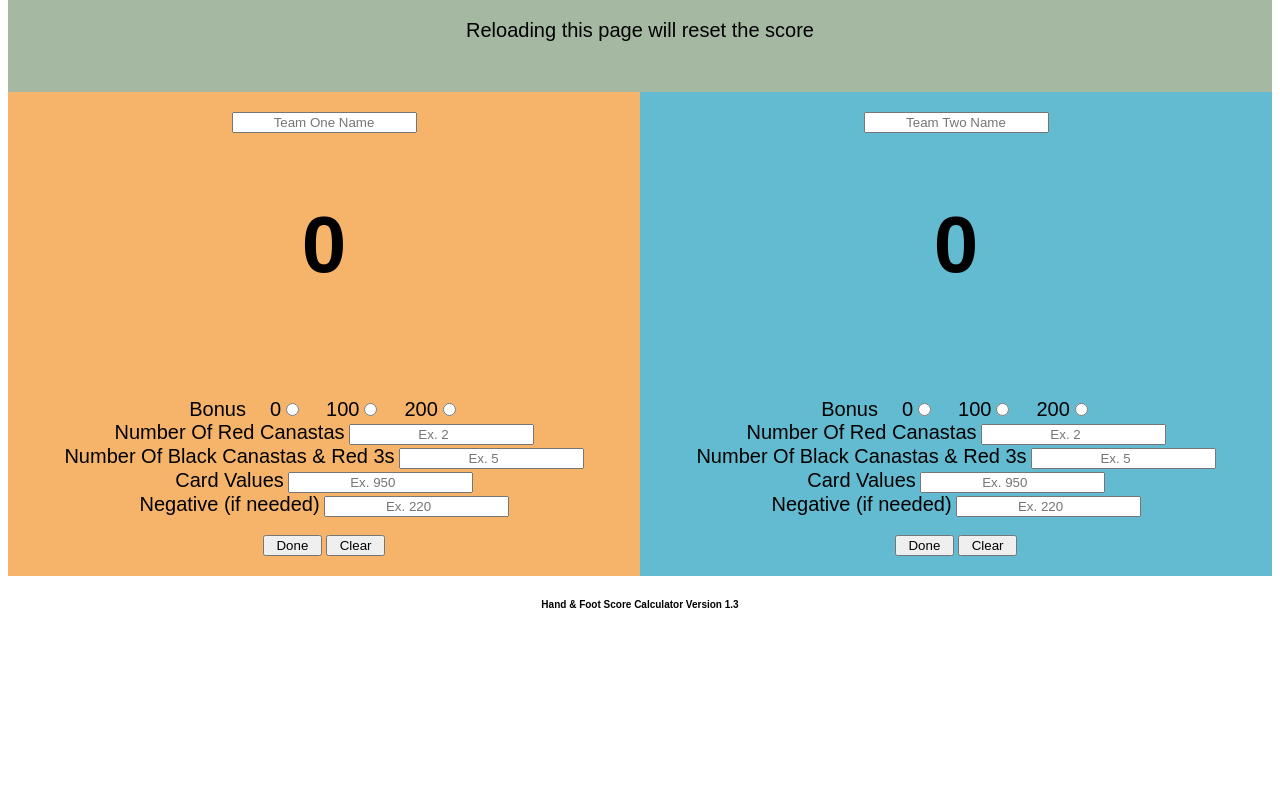
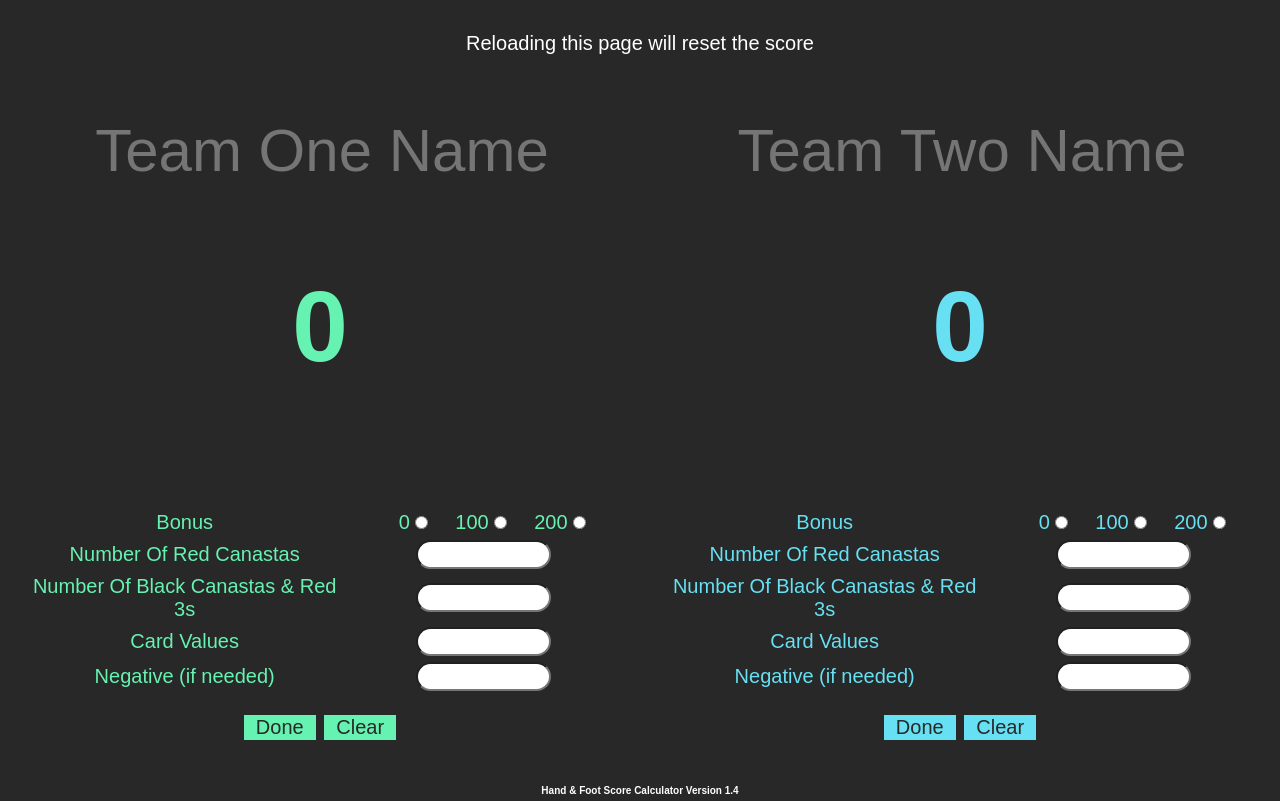
Before and after one commit to Jacob1539/handandfoot, a plain HTML site: page index.html in a window 1280 px wide. Shown: the part 193-994 px from the top of the page. Before the commit the page ends 826 px from the top, so only its background shows below. Drawn offline with Linux system fonts and the light colour scheme.

Commit message:
Add files via upload

```diff
--- a/index.html
+++ b/index.html
@@ -1,29 +1,35 @@
 <!DOCTYPE html>
-<!--hand and foot scoresheet V1.3-->
+<!--hand and foot scoresheet V1.4-->
 <html>
 <head>
-	<title>Hand & Foot Scoring</title>
+	<title>Hand & Foot Scorecard</title>
 	<meta charset="utf-8">
 	<link rel="stylesheet" type="text/css" href="style.css">
+	<link rel="icon" href="icon.png">
 	<body onLoad="done()">
 </head>
 <body>
 	<header>
+		<ul class="unavbar">
+			<li class="navbar"><a href="index.html" class="active">Scorecard</a></li>
+			<li class="navbar"><a href="scoring.html">Scoring Rules</a></li>
+			<li class="navbar" style="float:right"><a href="about.html">About</a></li>
+		</ul>
 		<h1>Hand & Foot Scoring</h1>
 		<p>Reloading this page will reset the score</p>
 	</header>
 	<section class="contain">
 			<section class="type-a">
 				<form>
-					<input type ="text" name="t1name" placeholder="Team One Name">
+					<input type ="text" name="t1name" placeholder="Team One Name" class="tname1">
 				</form>
-				<h2 id="ans1"></h2>
+				<h2 id="ans1" class="ans1"></h2>
 			</section>
 			<section class="type-b">
 				<form>
-					<input type ="text" name="t1name" placeholder="Team Two Name">
+					<input type ="text" name="t1name" placeholder="Team Two Name" class="tname2">
 				</form>
-				<h2 id="ans2"></h2>
+				<h2 id="ans2" class="ans2"></h2>
 				<script>
 					function done() {
 						document.getElementById("done1").click();
@@ -35,27 +41,34 @@
 	<section class="contain2">
 			<section class="type-a">
 				<form>
-				<label>Bonus</label>
-				<label>&emsp;0</label><input type ="radio" id="n1a" name ="n1d" value="0" onclick="n1val(0)">
-				<label>&emsp;100</label><input type ="radio" id="n1b" name ="n1d" value="100" onclick="n1val(100)">
-				<label>&emsp;200</label><input type ="radio" id="n1c" name ="n1d" value="200" onclick="n1val(200)">
-				<br>
-				<label>Number Of Red Canastas</label>
-				<input type="number" id="n2" placeholder="Ex. 2">
-				<br>
-				<label>Number Of Black Canastas & Red 3s</label>
-				<input type="number" id="n9" placeholder="Ex. 5">
-				<br>
-				<label>Card Values</label>
-				<input type="number" id="n3" placeholder="Ex. 950">
-				<br>
-				<label>Negative (if needed)</label>
-				<input type="number" id="n4" placeholder="Ex. 220">
-				<br>
+					<table>
+						<tr>
+							<td><label class="resp1">Bonus</label></td>
+							<td><label class="resp1">&emsp;0</label><input type ="radio" id="n1a" name ="n1d" value="0" onclick="n1val(0)">
+								<label class="resp1">&emsp;100</label><input type ="radio" id="n1b" name ="n1d" value="100" onclick="n1val(100)">
+								<label class="resp1">&emsp;200</label><input type ="radio" id="n1c" name ="n1d" value="200" onclick="n1val(200)"></td>
+						</tr>
+						<tr>
+							<td><label class="resp1">Number Of Red Canastas</label></td>
+							<td><input type="number" id="n2" class="resp1f"></td>
+						</tr>
+						<tr>
+							<td><label class="resp1">Number Of Black Canastas & Red 3s</label></td>
+							<td><input type="number" id="n9" class="resp1f"></td>
+						</tr>
+						<tr>
+							<td><label class="resp1">Card Values</label></td>
+							<td><input type="number" id="n3" class="resp1f"></td>
+						</tr>
+						<tr>
+							<td><label class="resp1">Negative (if needed)</label></td>
+							<td><input type="number" id="n4" class="resp1f"></td>
+						</tr>
+					</table>
 				<br>
 				<div class="central">
-				<input type="button" class="type-d" value="Done" onclick="add1()" id="done1">
-				<input type="reset" value="Clear" class="type-d" id="reset1">
+				<input type="button" class="type-dleft" value="Done" onclick="add1()" id="done1">
+				<input type="reset" value="Clear" class="type-dleft" id="reset1">
 				<input type="hidden" id="pre1" value="0">
 				<input type="hidden" id="n1" value="0">
 				</form></div>
@@ -65,6 +78,7 @@
 					}
 					function add1()
 					{
+						//VALIDATION
 						var pre1=document.getElementById("pre1").value;
 						var n1=document.getElementById("n1").value;
 						var n2=document.getElementById("n2").value;
@@ -95,6 +109,18 @@
 						if (isNaN(c9)) {
 							var c9=0
 						}
+						if (c2>100 || c9>100) {
+							alert("For the number of canastas and red threes, please enter the number of canastas and/or threes, not the point value.  For example, for three black canastas and a red three, enter 4 instead of 1200.");
+							return;
+						}
+						if (c1<0 ||c2<0 ||c3<0 ||c9<0) {
+						alert("Only the negative field may contain a negative number.");
+						return;
+						}
+						if(c4<0) {
+							c4*=-1;
+						}
+						//CALCULATION
 						var t1=p1+c1+(500*c2)+(300*c9)+c3-c4;
 						document.getElementById("pre1").setAttribute('value',t1);
 						document.getElementById("ans1").innerHTML=t1;
@@ -105,27 +131,34 @@
 			</section>
 			<section class="type-b">
 				<form>
-				<label>Bonus</label>
-				<label>&emsp;0</label><input type ="radio" id="n5a" name ="n5d" value="0" onclick="n5val(0)">
-				<label>&emsp;100</label><input type ="radio" id="n5b" name ="n5d" value="100" onclick="n5val(100)">
-				<label>&emsp;200</label><input type ="radio" id="n5c" name ="n5d" value="200" onclick="n5val(200)">
-				<br>
-				<label>Number Of Red Canastas</label>
-				<input type="number" id="n6" placeholder="Ex. 2">
-				<br>
-				<label>Number Of Black Canastas & Red 3s</label>
-				<input type="number" id="n10" placeholder="Ex. 5">
-				<br>
-				<label>Card Values</label>
-				<input type="number" id="n7" placeholder="Ex. 950">
-				<br>
-				<label>Negative (if needed)</label>
-				<input type="number" id="n8" placeholder="Ex. 220">
-				<br>
+					<table>
+						<tr>
+							<td><label class="resp2">Bonus</label></td>
+							<td><label class="resp2">&emsp;0</label><input type ="radio" id="n5a" name ="n5d" value="0" onclick="n5val(0)">
+								<label class="resp2">&emsp;100</label><input type ="radio" id="n5b" name ="n5d" value="100" onclick="n5val(100)">
+								<label class="resp2">&emsp;200</label><input type ="radio" id="n5c" name ="n5d" value="200" onclick="n5val(200)"></td>
+						</tr>
+						<tr>
+							<td><label class="resp2">Number Of Red Canastas</label></td>
+							<td><input type="number" id="n6" class="resp2f"></td>
+						</tr>
+						<tr>
+							<td><label class="resp2">Number Of Black Canastas & Red 3s</label></td>
+							<td><input type="number" id="n10" class="resp2f"></td>
+						</tr>
+						<tr>
+							<td><label class="resp2">Card Values</label></td>
+							<td><input type="number" id="n7" class="resp2f"></td>
+						</tr>
+						<tr>
+							<td><label class="resp2">Negative (if needed)</label></td>
+							<td><input type="number" id="n8" class="resp2f"></td>
+						</tr>
+					</table>
 				<div class="central">
 				<br>
-				<input type="button" class="type-d" value="Done" onclick="add2()" id="done2">
-				<input type="reset" value="Clear" class="type-d" id="reset2">
+				<input type="button" class="type-dright" value="Done" onclick="add2()" id="done2">
+				<input type="reset" value="Clear" class="type-dright" id="reset2">
 				<input type="hidden" id="pre2" value="0" id="reset2">
 				<input type="hidden" id="n5" value="0">
 				</form></div>
@@ -135,6 +168,7 @@
 					}
 				function add2()
 				{
+					//VALIDATION
 					var pre2=document.getElementById("pre2").value;
 					var n5=document.getElementById("n5").value;
 					var n6=document.getElementById("n6").value;
@@ -165,6 +199,18 @@
 					if (isNaN(c10)) {
 						var c10=0
 					}
+					if (c6>100 || c10>100) {
+						alert("For the number of canastas and red threes, please enter the number of canastas and/or threes, not the point value.  For example, for three black canastas and a red three, enter 4 instead of 1200.");
+						return;
+					}
+					if (c5<0 ||c6<0 ||c7<0 ||c10<0) {
+						alert("Only the negative field may contain a negative number.");
+						return;
+					}
+					if(c8<0) {
+						c8*=-1;
+					}
+					//CALCULATION
 					var t2=p2+c5+(500*c6)+(300*c10)+c7-c8;
 					document.getElementById("pre2").setAttribute('value',t2);
 					document.getElementById("ans2").innerHTML=t2;
@@ -175,8 +221,8 @@
 			</section>
 	</section>
 	<footer>
-		<h6>Hand & Foot Score Calculator Version 1.3</h6>
-		<!---New in 1.3: Fixed a bug where clicking done for team 2 did not clear entries, the number zero is displayed upon start, 100 point bonus is now a selection rather than a free response-->
+		<h6>Hand & Foot Score Calculator Version 1.4</h6>
+		<!---New in 1.4: Added an icon for the webpage, redesigned the look of the scorecard, added field validation in lieu of placeholders, added navbar and additional pages-->
 	</footer>
 </body>
 </html>
--- a/style.css
+++ b/style.css
@@ -1,18 +1,62 @@
+/*Stylesheet for Hand & Foot Scoresheet V1.4*/
 header {
-  background-color: #a4b8a2;
-  padding: 30px;
+  background-color: #282828;
+  padding-bottom: 20px;
   text-align: center;
   font-size: 35px;
-  color: black;
+  color: #ffffff;
   font-family: 'Arial', sans-serif;
 }
-header {
-  background-color: #fff
-  padding: 30px;
+.version{
+  width:80%;
+  margin-left: auto;
+  margin-right: auto;
+  text-align:left;
+  padding:5px;
+  padding-bottom: 30px;
+}
+body {
+  margin: 0;
+  background-color: #282828;
+}
+.active{
+  background-color: #fff;
+  color:#282828;
+}
+h3{
+  color: #fff;
+  text-align: left;
+  font-size: 45px;
+  margin-bottom: -5px;
+}
+a{
+  text-decoration: inherit;
+  color: inherit;
+}
+li.navbar{
+  float:left;
+}
+li a{
+  padding:14px 16px;
+  display:block;
+  color: #fff;
   text-align: center;
-  font-size: 8px;
-  color: black;
-  font-family: 'Arial', sans-serif;
+  text-decoration: none;
+  font-size: 20px;
+}
+li a:hover{
+  background-color: #000;
+}
+li a.active:hover{
+  background-color: #fff;
+  color:#282828;
+}
+ul.unavbar{
+  list-style-type: none;
+  margin: 0;
+  padding: 0;
+  overflow:hidden;
+  background-color: #1c1c1c;
 }
 section.contain {
   display: -webkit-flex;
@@ -22,24 +66,107 @@ section.type-a {
   -webkit-flex: 2;
   -ms-flex: 2;
   flex: 2;
-  background-color: #f5b469;
+  background-color: #282828;
   padding: 20px;
+  align-items: center;
 }
 section.type-b {
   -webkit-flex: 2;
   -ms-flex: 2;
   flex: 2;
-  background-color: #62bbd1;
+  background-color: #282828;
   padding: 20px;
 }
-
+.scoreguide{
+  width:45%;
+  color:white;
+  border: 1px solid;
+  text-align: center;
+  border-collapse: collapse;
+  font-size: 20px;
+  padding:2px;
+}
+.scorehelp{
+  margin-left:10%;
+  margin-right:10%;
+}
 p {
   text-align: center;
   font-size: 20px;
-  color: black;
+  color: #ffffff;
   font-family: 'Arial', sans-serif;
 }
+footer{
+  background-color: #282828;
+  padding:0;
+  margin:0;
+}
+.tname1 {
+  font-size: 60px;
+  background-color: #282828;
+  font-family: 'Arial', sans-serif;
+  color: #66F2B1;
+  border: 0px;
+  width: 100%;
+}
 
+.tname2 {
+  font-size: 60px;
+  background-color: #282828;
+  font-family: 'Arial', sans-serif;
+  color: #66e0f2;
+  border: 0px;
+  width: 100%;
+}
+
+.ans1 {
+  font-size: 100px;
+  font-family: 'Arial', sans-serif;
+  color: #66F2B1;
+}
+
+.ans2 {
+  font-size: 100px;
+  font-family: 'Arial', sans-serif;
+  color: #66e0f2;
+}
+
+.resp1 {
+  color: #66F2B1;
+  font-size: 20px;
+}
+
+.resp1f {
+  color: #282828;
+  font-size: 20px;
+  background-color: #fff;
+  border-radius: 100px;
+  width: 50%;
+}
+
+.resp2 {
+  color: #66e0f2;
+  font-size: 20px;
+}
+
+.resp2f {
+  color: #282828;
+  font-size: 20px;
+  background-color: #fff;
+  border-radius: 100px;
+  width: 50%;
+}
+
+table{
+  margin-left: auto;
+  margin-right: auto;
+}
+
+td{
+  padding: 2px;
+  padding-right: 8px;
+  padding-left: 8px;
+}
 
 @media (max-width: 600px) {
   section.contain {
@@ -60,13 +187,26 @@ section.contain2 {
 }
 form {
   text-align: center;
+  align-items: center;
 }
 input {
   text-align: center;
 }
-input.type-d {
-  margin: auto;
-  width: 10%;
+input.type-dleft {
+  margin: 2px;
+  width: 12%;
+  font-size: 20px;
+  background-color: #66F2B1;
+  color:#282828;
+  border: 0px;
+}
+input.type-dright {
+  margin: 2px;
+  width: 12%;
+  font-size: 20px;
+  background-color: #66e0f2;
+  color:#282828;
+  border: 0px;
 }
 label {
   font-size: 20px;
@@ -79,18 +219,25 @@ label {
 h2 {
   text-align: center;
    font-size: 80px;
-  color: black;
+  color: #ffffff;
   font-family: 'Arial', sans-serif;
 }
 h6 {
   text-align: center;
    font-size: 10px;
-  color: black;
+  color: #fff;
   font-family: 'Arial', sans-serif;
 }
 h1 {
   text-align: center;
    font-size: 70px;
-  color: black;
+  color: #fff;
   font-family: 'Arial', sans-serif;
 }
+.txtright{
+  text-align: right;
+  float: right;
+}
+*{
+  font-family: 'Arial', sans-serif;
+}
```
Also changed, not shown: about.html (added, +40 -0 lines), scoring.html (added, +93 -0 lines), icon.png (added).
